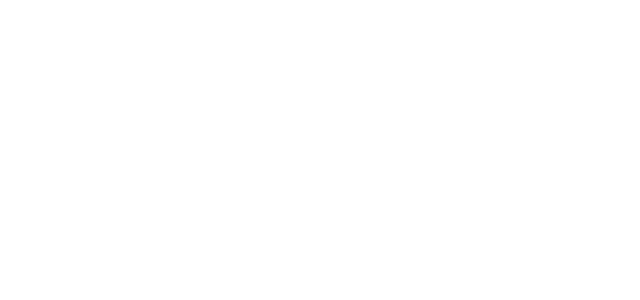
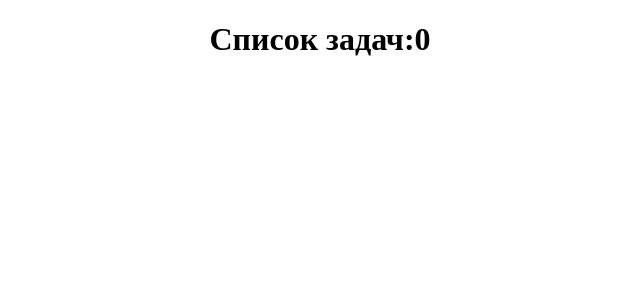
Before and after one commit to Parsifal93/ToDo, a React (Create React App) app: page / in a window 1280 px wide. Shown: the top 300 px of the page, without its empty margins (320-960 px from the left). Built offline with nearby package versions, Linux system fonts and the light colour scheme.

Commit message:
add State App

```diff
--- a/src/App.js
+++ b/src/App.js
@@ -1,5 +1,23 @@
+import { useState } from "react";
+import ToDo from "./ToDo";
+import ToDoForm from "./ToDoForm";
 import "./styles.css";
 
 export default function App() {
-  return <div className="App"></div>;
+  const [todos, setTodos] = useState([]);
+  const addTask = () => {};
+  const removeTask = () => {};
+
+  const handleToggle = () => {};
+  return (
+    <div className="App">
+      <header>
+        <h1>Список задач:{todos.length}</h1>
+      </header>
+      <ToDoForm />
+      {todos.map((todo) => {
+        return <ToDo key={todo.id} />;
+      })}
+    </div>
+  );
 }
```
Also changed, not shown: src/ToDoForm/index.jsx (renamed from src/ToDoForm/insex.jsx).
